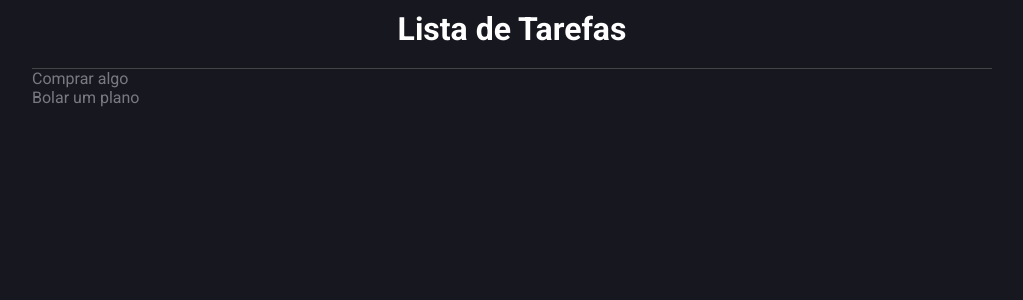
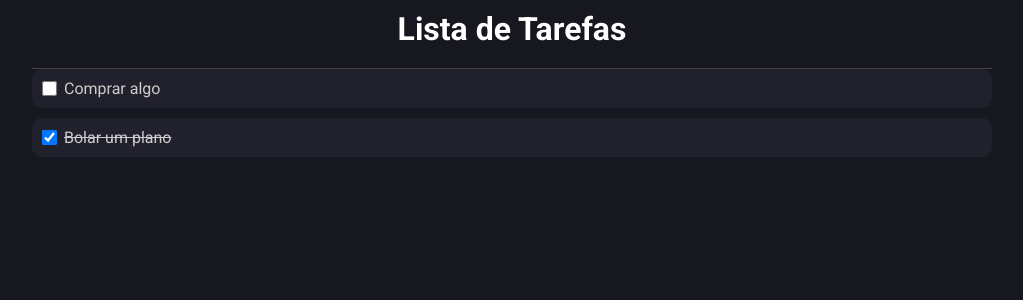
Before and after one commit to Doug-Fernando/todo-list, a React (Create React App) app: page / in a window 1280 px wide. Shown: the top 300 px of the page, without its empty margins (128-1151 px from the left). Built offline with nearby package versions, Linux system fonts and the light colour scheme.

Commit message:
Cria estilo para os itens da lista

```diff
--- a/src/components/ListItem/index.tsx
+++ b/src/components/ListItem/index.tsx
@@ -1,12 +1,24 @@
-import React from 'react';
+import React, { useState } from 'react';
 import { Item } from '../../types/Item';
+
+import Container from './style';
 
 type Props = {
   item: Item;
 };
 
-const ListItem = ({ item }: Props) => (
-  <div>{item.task}</div>
-);
+const ListItem = ({ item }: Props) => {
+  const [isChecked, setIsChecked] = useState(item.done);
+  return (
+    <Container done={isChecked}>
+      <input
+        type="checkbox"
+        onChange={({ target }) => setIsChecked(target.checked)}
+        checked={isChecked}
+      />
+      <label htmlFor="task">{item.task}</label>
+    </Container>
+  );
+};
 
 export default ListItem;
--- a/src/components/ListItem/style.ts
+++ b/src/components/ListItem/style.ts
@@ -1,3 +1,25 @@
 import styled from 'styled-components';
 
-export default styled.div``;
+type ContainerProps = {
+  done: boolean
+};
+
+export default styled.div(({ done }: ContainerProps) => (`
+  display: flex;
+  background-color: #20212C;
+  padding: 10px;
+  border-radius: 10px;
+  margin-bottom: 10px;
+  align-items: center;
+
+  label {
+    color: #CCC;
+    text-decoration: ${done ? 'line-through' : 'initial'};
+  }
+
+  input {
+    width: 15px;
+    height: 15px;
+    margin-right: 7px;
+  }`
+));
```
